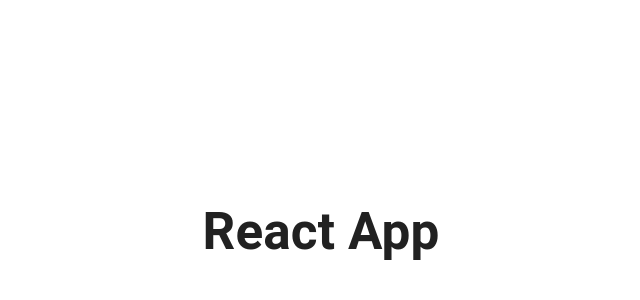
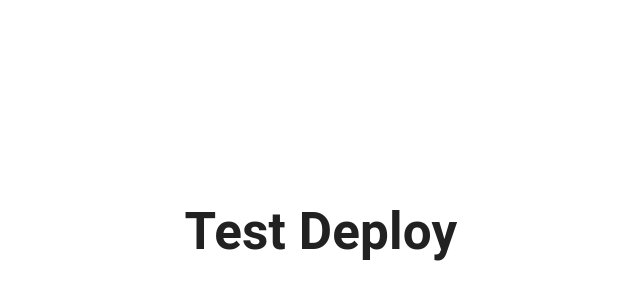
Before and after one commit to CristianRmb/calcetto, a React (Vite) app: page / in a window 1280 px wide. Shown: the part 168-468 px from the top of the page, without its empty margins (319-959 px from the left). Built offline with nearby package versions, Linux system fonts and the light colour scheme.

Commit message:
deploy test

```diff
--- a/src/App.tsx
+++ b/src/App.tsx
@@ -5,7 +5,7 @@
 	return (
 		<>
 			<Stack>
-				<h1>React App</h1>
+				<h1>Test Deploy</h1>
 			</Stack>
 		</>
 	);
```
